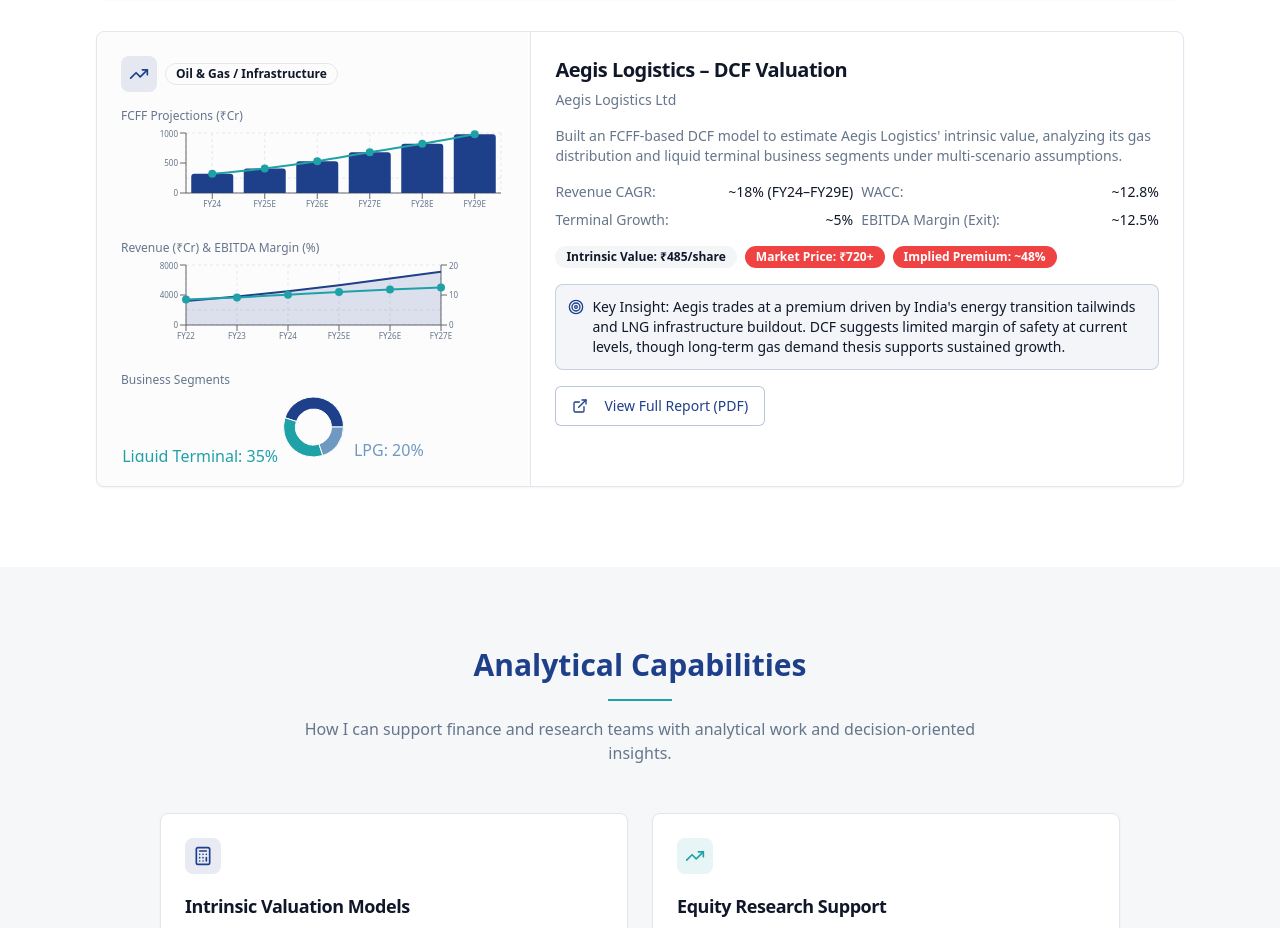
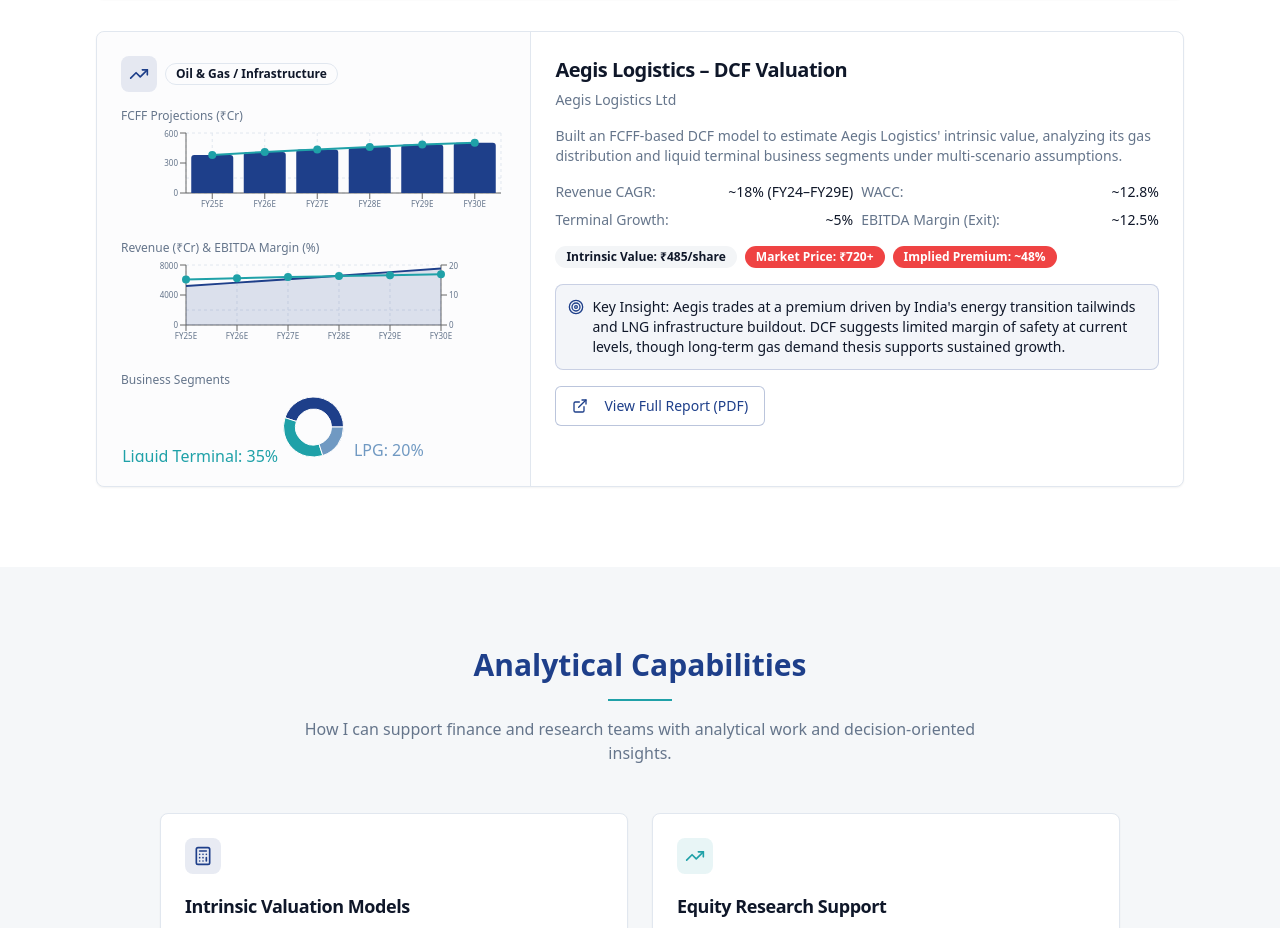
Before and after one commit to adarshkumar0501/finance-brand-builder, a React (Vite) app: page / in a window 1280 px wide. Shown: the part 6922-7850 px from the top of the page. Built offline with nearby package versions, Linux system fonts and the light colour scheme.

Commit message:
Preceding changes

```diff
--- a/src/components/Projects.tsx
+++ b/src/components/Projects.tsx
@@ -88,29 +88,35 @@ const hiltonReturnMetrics = [
   { metric: 'IRR', value: 23.6, unit: '%', color: 'hsl(var(--primary))' }
 ];
 
-// Aegis Logistics DCF Data
+// Aegis Logistics DCF Data - Conservative FCFF-based
 const aegisFCFFData = [
-  { year: 'FY24', fcff: 320 },
-  { year: 'FY25E', fcff: 410 },
-  { year: 'FY26E', fcff: 530 },
-  { year: 'FY27E', fcff: 680 },
-  { year: 'FY28E', fcff: 820 },
-  { year: 'FY29E', fcff: 980 }
+  { year: 'FY25E', fcff: 380 },
+  { year: 'FY26E', fcff: 410 },
+  { year: 'FY27E', fcff: 435 },
+  { year: 'FY28E', fcff: 460 },
+  { year: 'FY29E', fcff: 485 },
+  { year: 'FY30E', fcff: 502 }
 ];
 
 const aegisRevenueEbitda = [
-  { year: 'FY22', revenue: 3200, ebitdaMargin: 8.5 },
-  { year: 'FY23', revenue: 3800, ebitdaMargin: 9.2 },
-  { year: 'FY24', revenue: 4500, ebitdaMargin: 10.1 },
-  { year: 'FY25E', revenue: 5300, ebitdaMargin: 11.0 },
-  { year: 'FY26E', revenue: 6200, ebitdaMargin: 11.8 },
-  { year: 'FY27E', revenue: 7100, ebitdaMargin: 12.5 }
+  { year: 'FY25E', revenue: 5200, ebitdaMargin: 15.2 },
+  { year: 'FY26E', revenue: 5650, ebitdaMargin: 15.6 },
+  { year: 'FY27E', revenue: 6100, ebitdaMargin: 16.0 },
+  { year: 'FY28E', revenue: 6580, ebitdaMargin: 16.3 },
+  { year: 'FY29E', revenue: 7050, ebitdaMargin: 16.6 },
+  { year: 'FY30E', revenue: 7550, ebitdaMargin: 16.9 }
 ];
 
 const aegisSegmentData = [
   { name: 'Gas Distribution', value: 45, fill: 'hsl(var(--primary))' },
   { name: 'Liquid Terminal', value: 35, fill: 'hsl(var(--accent))' },
   { name: 'LPG', value: 20, fill: 'hsl(210 40% 60%)' }
+];
+
+// Aegis - Valuation Sensitivity (WACC vs Terminal Growth)
+const aegisValuationMetrics = [
+  { metric: 'Intrinsic Value', value: 587, color: 'hsl(var(--primary))' },
+  { metric: 'Market Price', value: 691, color: 'hsl(var(--accent))' }
 ];
 
 const CHART_COLORS = ['hsl(var(--primary))', 'hsl(var(--accent))', 'hsl(210 40% 60%)', 'hsl(210 40% 70%)', 'hsl(180 40% 50%)'];
```
